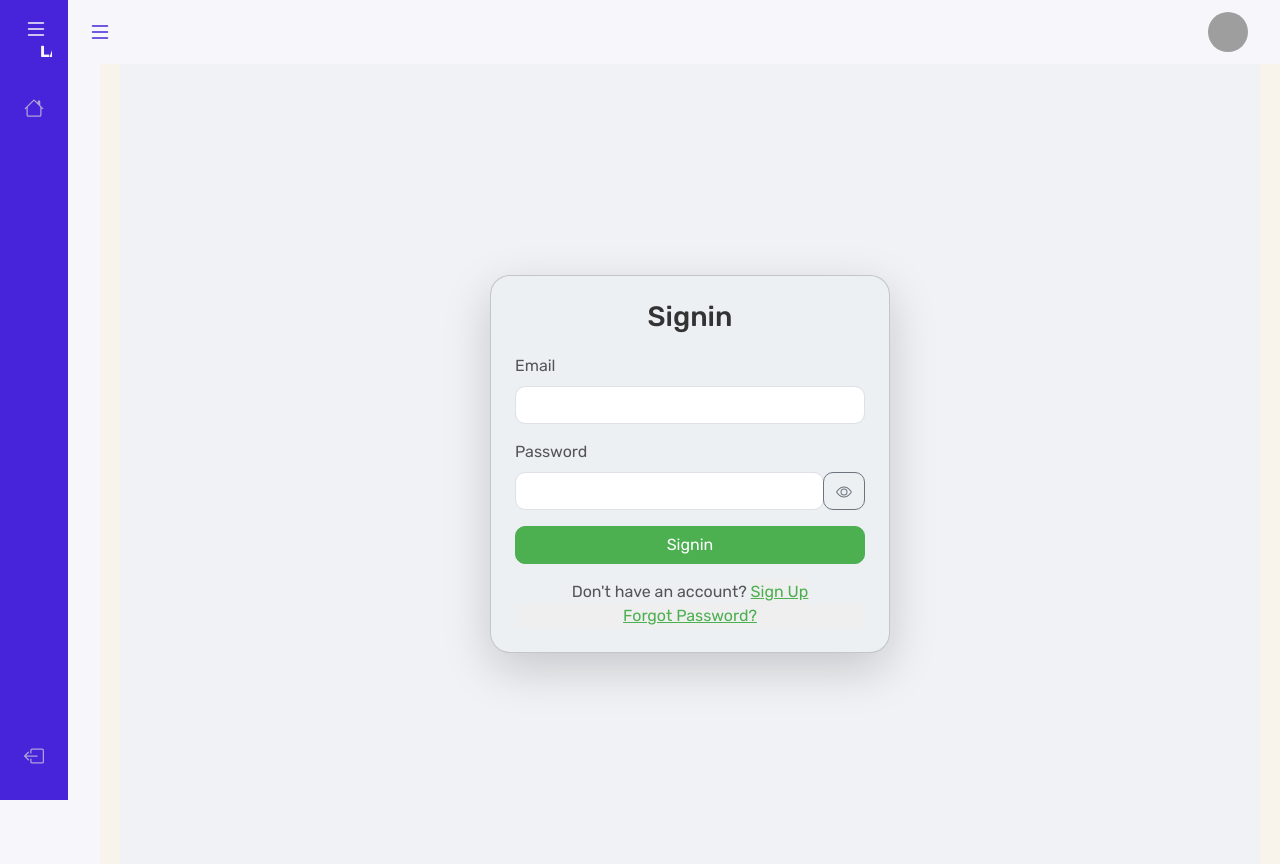
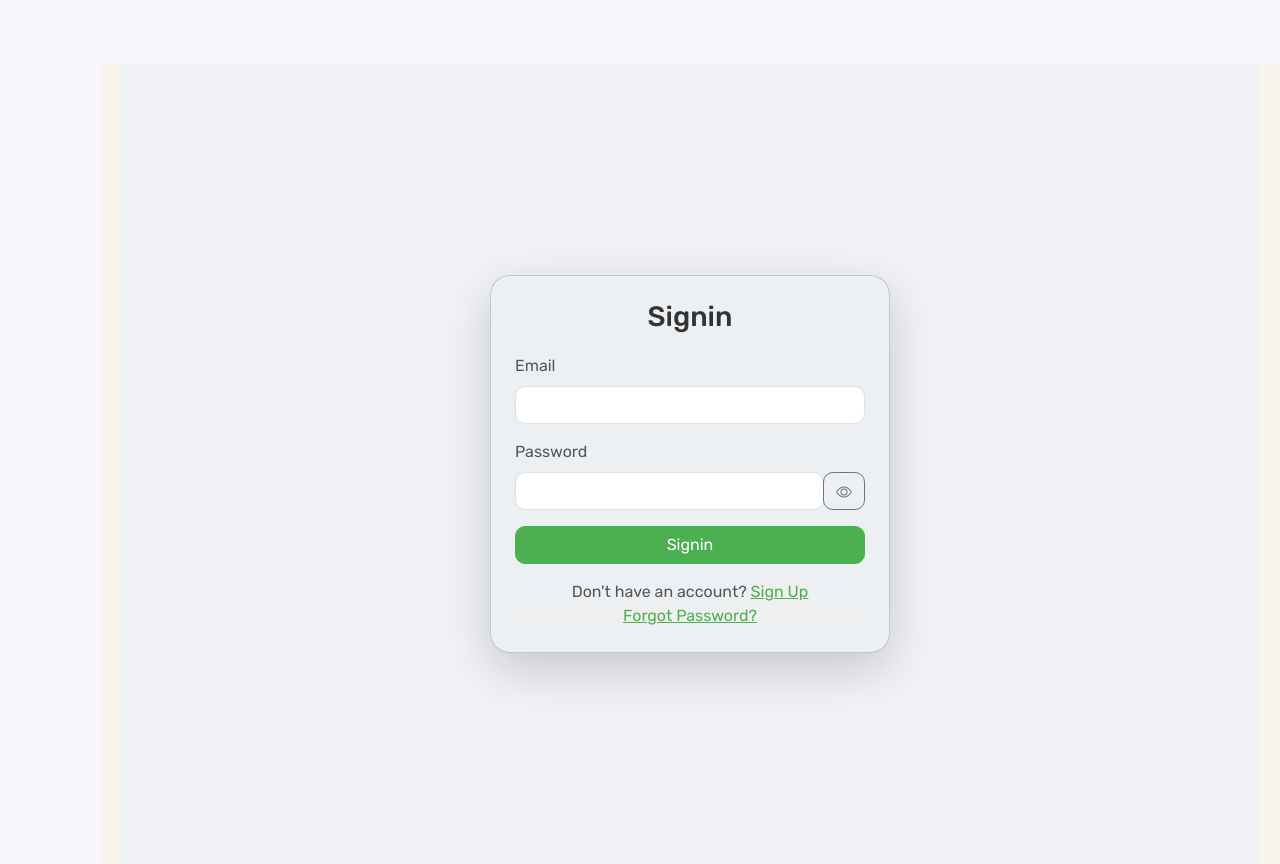
Before and after one commit to Vinay-Dakshanthaka/lara_test_app, a React (Vite) app in the folder lara_test_frontend/: page /signin in a window 1280 px wide. Built offline with nearby package versions, Linux system fonts and the light colour scheme; grey boxes are pictures that could not be loaded.

Commit message:
sidebar render

```diff
--- a/lara_test_frontend/src/App.jsx
+++ b/lara_test_frontend/src/App.jsx
@@ -1,5 +1,5 @@
 import React from 'react';
-import { BrowserRouter as Router, Routes, Route } from 'react-router-dom';
+import { BrowserRouter as Router, Routes, Route, useLocation } from 'react-router-dom';
 import UpdatePassword from './components/UpdatePassword';
 import PasswordUpdateWarning from './components/PasswordUpdateWarning';
 import Signup from './components/SignUp';
@@ -8,9 +8,13 @@ import Sidebar from './components/Sidebar';
 import ResetPasswordEmail from './components/ResetPasswordEmail';
 import ResetPassword from './components/ResetPassword';
 
-const App = () => (
-    <Router>
-        <Sidebar />
+const App = () => {
+    const location = useLocation();
+    const hideSidebarRoutes = ['/signin', '/signup'];
+
+    return (
+        <>
+            {!hideSidebarRoutes.includes(location.pathname) && <Sidebar />}
             <Routes>
                 <Route path="/signin" element={<Signin />} />
                 <Route path="/update-password" element={<UpdatePassword />} />
@@ -20,7 +24,14 @@ const App = () => (
                 <Route path="/reset-password" element={<ResetPassword />} />
                 <Route path="/" element={<Signin />} /> {/* Default route */}
             </Routes>
+        </>
+    );
+};
+
+const AppWrapper = () => (
+    <Router>
+        <App />
     </Router>
 );
 
-export default App;
+export default AppWrapper;
--- a/lara_test_frontend/src/components/Sidebar.jsx
+++ b/lara_test_frontend/src/components/Sidebar.jsx
@@ -1,91 +1,43 @@
-import  { useState, useEffect } from 'react';
+import React, { useState, useEffect } from 'react';
 import 'bootstrap/dist/css/bootstrap.min.css'; // Import Bootstrap CSS
-import { BsBoxArrowLeft, BsHouse, BsList, BsSpeedometer, BsX } from 'react-icons/bs';
+import { BsBoxArrowLeft, BsHouse, BsList, BsPersonCircle, BsSpeedometer, BsX } from 'react-icons/bs';
 import './style.css'; // Import custom CSS for sidebar styles
-import { Link } from 'react-router-dom'
-
+import { Link, useNavigate } from 'react-router-dom';
+import { ToastContainer, toast } from 'react-toastify';
+import 'react-toastify/dist/ReactToastify.css';
 
 const Sidebar = () => {
     const [sidebarOpen, setSidebarOpen] = useState(false);
     const [isLoggedIn, setIsLoggedIn] = useState(false);
     const [role, setRole] = useState('');
+    const navigate = useNavigate();
 
     const handleLogout = () => {
         localStorage.clear();
-        window.location.reload();
+        toast.success('Logout Success');
+        setTimeout(() => {
+            navigate('/signin');
+        }, 2000); // Delay for 2 seconds
     };
 
     useEffect(() => {
-    // Assuming you set 'isLoggedIn' and 'role' in localStorage upon login
-    const userLoggedIn = localStorage.getItem('token')
-    const userRole = localStorage.getItem('role');
+        const userLoggedIn = localStorage.getItem('token');
+        const userRole = localStorage.getItem('role');
 
-    setIsLoggedIn(userLoggedIn);
-    setRole(userRole);
-    },[]);
+        setIsLoggedIn(!!userLoggedIn);
+        setRole(userRole);
+    }, []);
 
     const toggleSidebar = () => {
         setSidebarOpen(!sidebarOpen);
     };
-
-
-    // return (
-    //     <div>
-    //         {/* Header */}
-    //         <header className="header">
-    //             <div className="header_toggle" onClick={toggleSidebar}>
-    //                 {sidebarOpen ? <BsBoxArrowLeft /> : <BsList />}
-    //             </div>
-    //             <div className="header_img">
-    //                 <img src="" alt="Profile" />
-    //             </div>
-    //         </header>
-
-    //         {/* Sidebar */}
-    //         <div className={`l-navbar ${sidebarOpen ? 'show' : ''}`}>
-    //             <nav className="nav">
-    //                 <div>
-    //                     <Link to="/" className="nav_logo">
-    //                         <i className='bx bx-layer nav_logo-icon'></i>
-    //                         <span className="nav_logo-name">LARA</span>
-    //                     </Link>
-
-    //                     <div className="nav_list">
-    //                         {/* <a href="#" className="nav_link active">
-    //                             <BsSpeedometer className='nav_icon' />
-    //                             <span className="nav_name">Dashboard</span>
-    //                         </a> */}
-    //                         {isLoggedIn && ((role === 'SUPER ADMIN' || role === 'PLACEMENT OFFICER') && (
-    //                             <a href="#" className="nav_link active">
-    //                             <BsSpeedometer className="nav_icon" />
-    //                             <span className="nav_name">Dashboard</span>
-    //                             </a>
-    //                         ))}
-    //                         <a href="#" className="nav_link">
-    //                             <BsHouse className='nav_icon' />
-    //                             <span className="nav_name">Home</span>
-    //                         </a>
-    //                         {/* Add more links here as needed */}
-    //                     </div>
-    //                 </div>
-    //                 <a href="#" className="nav_link">
-    //                     <BsBoxArrowLeft className='nav_icon' onClick={handleLogout} />
-    //                     <span className="nav_name">SignOut</span>
-    //                 </a>
-    //                 <div className="nav_toggle" onClick={toggleSidebar}>
-    //                     {sidebarOpen ? <BsX className='border border-danger'/> : <BsList />}
-    //                 </div>
-    //             </nav>
-    //         </div>
-    //     </div>
-    // );
 
     return (
         <div>
             {/* Header */}
             <header className="header">
                 <div className="header_toggle" onClick={toggleSidebar}>
-                    {sidebarOpen ? <BsBoxArrowLeft /> : <BsList />}
+                    {/* {sidebarOpen ? <BsBoxArrowLeft /> : <BsList />} */}
                 </div>
                 <div className="header_img">
                     <img src="..." alt="Profile" />
@@ -96,17 +48,19 @@ const Sidebar = () => {
             <div className={`l-navbar ${sidebarOpen ? 'show' : ''}`}>
                 <nav className="nav">
                     <div>
-                        <Link to="/" className="nav_logo">
-                            <i className='bx bx-layer nav_logo-icon'></i>
-                            <span className="nav_logo-name mt-3">LARA</span>
+                        <Link  className="nav_logo mt-2">
+                            {/* <i className='bx bx-layer nav_logo-icon'></i> */}
+                            <span className="nav_logo-name mt-3">
+                                <BsPersonCircle className='fs-4'/>
+                            </span>
                         </Link>
                         <div className="nav_list">
-                            {isLoggedIn && ((role === 'SUPER ADMIN' || role === 'PLACEMENT OFFICER') && (
+                            {isLoggedIn && (role === 'SUPER ADMIN' || role === 'PLACEMENT OFFICER') && (
                                 <Link to="/" className="nav_link active">
-                                <BsSpeedometer className="nav_icon" />
-                                <span className="nav_name">Dashboard</span>
+                                    <BsSpeedometer className="nav_icon" />
+                                    <span className="nav_name">Dashboard</span>
                                 </Link>
-                            ))}
+                            )}
                             <Link to="/" className="nav_link">
                                 <BsHouse className='nav_icon' />
                                 <span className="nav_name">Home</span>
@@ -114,18 +68,18 @@ const Sidebar = () => {
                             {/* Add more links here as needed */}
                         </div>
                     </div>
-                    <Link to="/" className="nav_link">
-                        <BsBoxArrowLeft className='nav_icon' onClick={handleLogout} />
-                        <span className="nav_name">SignOut</span>
-                    </Link>
+                    <div className="nav_link" onClick={handleLogout}>
+                        <BsBoxArrowLeft className='nav_icon' style={{cursor:'pointer'}} />
+                        <span className="nav_name" style={{cursor:'pointer'}}>SignOut</span>
+                    </div>
                     <div className="nav_toggle" onClick={toggleSidebar}>
-                        {sidebarOpen ? <BsX className='border border-danger'/> : <BsList />}
+                        {sidebarOpen ? <BsX className='border border-danger' /> : <BsList />}
                     </div>
                 </nav>
             </div>
+            <ToastContainer />
         </div>
     );
-
 };
 
 export default Sidebar;
--- a/lara_test_frontend/src/components/style.css
+++ b/lara_test_frontend/src/components/style.css
@@ -5,6 +5,7 @@
     --nav-width: 68px;
     --first-color: #4723D9;
     --first-color-light: #AFA5D9;
+    --nav-width-expanded:200px;
     --white-color: #F7F6FB;
     --body-font: 'Nunito', sans-serif;
     --normal-font-size: 1rem;
@@ -76,7 +77,7 @@ a {
 .l-navbar {
     position: fixed;
     top: 0;
-    left: -100%; /* Initial position off-screen */
+    left: -100%; /* Initial position off-scree93n */
     width: var(--nav-width);
     height: 100vh;
     background-color: var(--first-color);
@@ -89,6 +90,7 @@ a {
 
 .l-navbar.show {
     left: 0;
+    width: var(--nav-width-expanded);
 }
 
 .nav {
@@ -108,10 +110,11 @@ a {
     column-gap: 1rem;
     padding: .5rem 0 .5rem 1.5rem;
     white-space: nowrap; /* Prevent text wrapping */
+    cursor: pointer;
 }
 
 .nav_logo {
-    margin-bottom: 1rem;
+    margin-bottom: 0.5rem;
 }
 
 .nav_logo-icon {
@@ -122,6 +125,7 @@ a {
 .nav_logo-name {
     color: var(--white-color);
     font-weight: 700;
+    /* margin-left: -20px;   */
 }
 
 .nav_link {
```
Also changed, not shown: 2 other files (tests, documents, lock files or other folders). Lines whose indentation alone changed are shown as unchanged.
